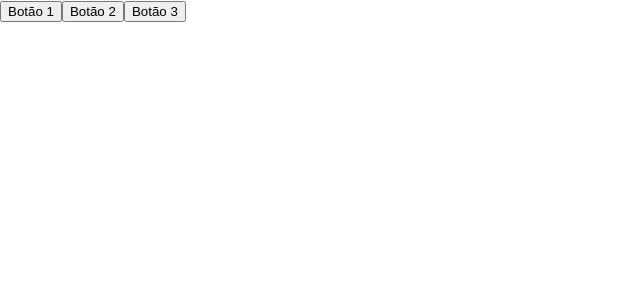
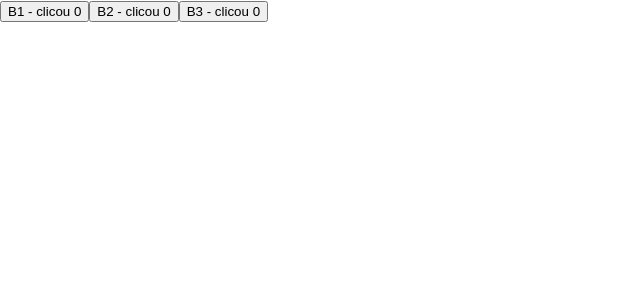
Before and after one commit to gvscript/exercises, a React (Create React App) app in the folder front_end/bloco_12/dia_1/fancy-buttonsPt3/: page / in a window 1280 px wide. Shown: the top 300 px of the page, without its empty margins (0-640 px from the left). Built offline with nearby package versions, Linux system fonts and the light colour scheme.

Commit message:
vezes de clique no btn sendo incrementado a partir do num anterior - fixaçao ok

```diff
--- a/front_end/bloco_12/dia_1/fancy-buttonsPt3/src/App.js
+++ b/front_end/bloco_12/dia_1/fancy-buttonsPt3/src/App.js
@@ -17,31 +17,31 @@ class App extends Component {
   }
 
   hendleClick1() {
-    this.setState({
-      numeroCliques1: 1
-    })
+    this.setState((numAnterior, _props) => ({
+      numeroCliques1: numAnterior.numeroCliques1 + 1
+    }));
 
   }
 
   hendleClick2() {
-    this.setState({
-      numeroCliques2: 1
-    })
+    this.setState((numAnterior, _props) => ({
+      numeroCliques2: numAnterior.numeroCliques2 + 1
+    }))
   }
 
   hendleClick3() {
-    this.setState({
-      numeroCliques3: 1
-    })
+    this.setState((numAnterior, _props) => ({
+      numeroCliques3: numAnterior.numeroCliques3 + 1
+    }))
   }
 
   render() {
     console.log(this);
     return(
       <section>
-        <button onClick={ this.hendleClick1 }>Botão 1</button>
-        <button onClick={ this.hendleClick2 }>Botão 2</button>
-        <button onClick={ this.hendleClick3 }>Botão 3</button>
+        <button onClick={ this.hendleClick1 }>B1 - clicou { this.state.numeroCliques1 }</button>
+        <button onClick={ this.hendleClick2 }>B2 - clicou { this.state.numeroCliques2 }</button>
+        <button onClick={ this.hendleClick3 }>B3 - clicou { this.state.numeroCliques3 }</button>
       </section>
     )
   }
```
